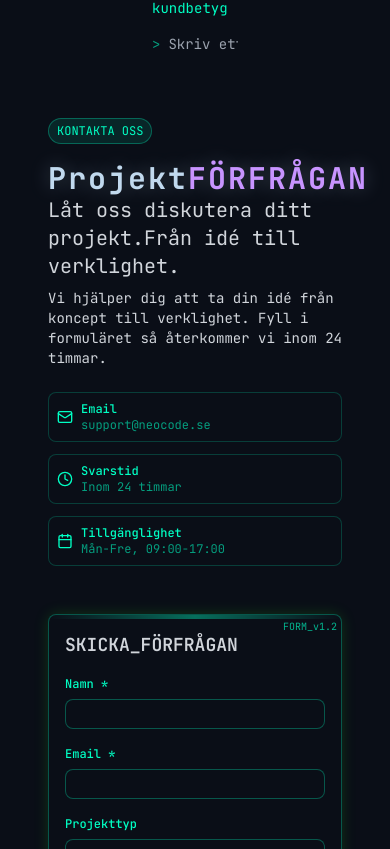
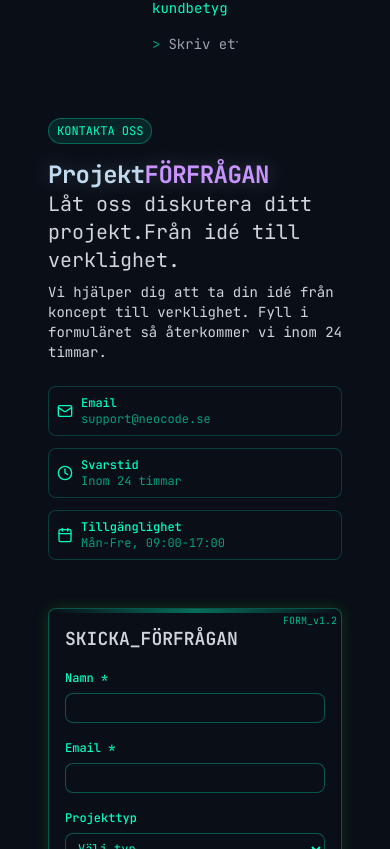
Before and after one commit to aki0010/echo-website-creation, a React (Vite) app: page / in a window 390 px wide. Shown: the part 11151-12000 px from the top of the page. Built offline with nearby package versions, Linux system fonts and the light colour scheme.

Commit message:
Improve heading responsiveness
Ensure the main heading text scales appropriately on different screen sizes.

```diff
--- a/src/components/ContactSection.tsx
+++ b/src/components/ContactSection.tsx
@@ -1,3 +1,4 @@
+
 import { Mail, MessageSquare, Twitter, Bot, Calendar, Clock, Send } from 'lucide-react';
 import { useState, useEffect } from 'react';
 import emailjs from '@emailjs/browser';
@@ -82,7 +83,7 @@ const ContactSection = () => {
 
         <div className="grid grid-cols-1 lg:grid-cols-2 gap-6 md:gap-8 lg:gap-12">
           <div className="max-w-full text-left">
-            <h1 className="font-bold py-0 text-3xl sm:text-4xl md:text-5xl">
+            <h1 className="font-bold py-0 text-2xl xs:text-3xl sm:text-4xl md:text-5xl tracking-tight leading-tight">
               Projekt<span className="code">FÖRFRÅGAN</span>
             </h1>
             <div className="description mx-0">
```
